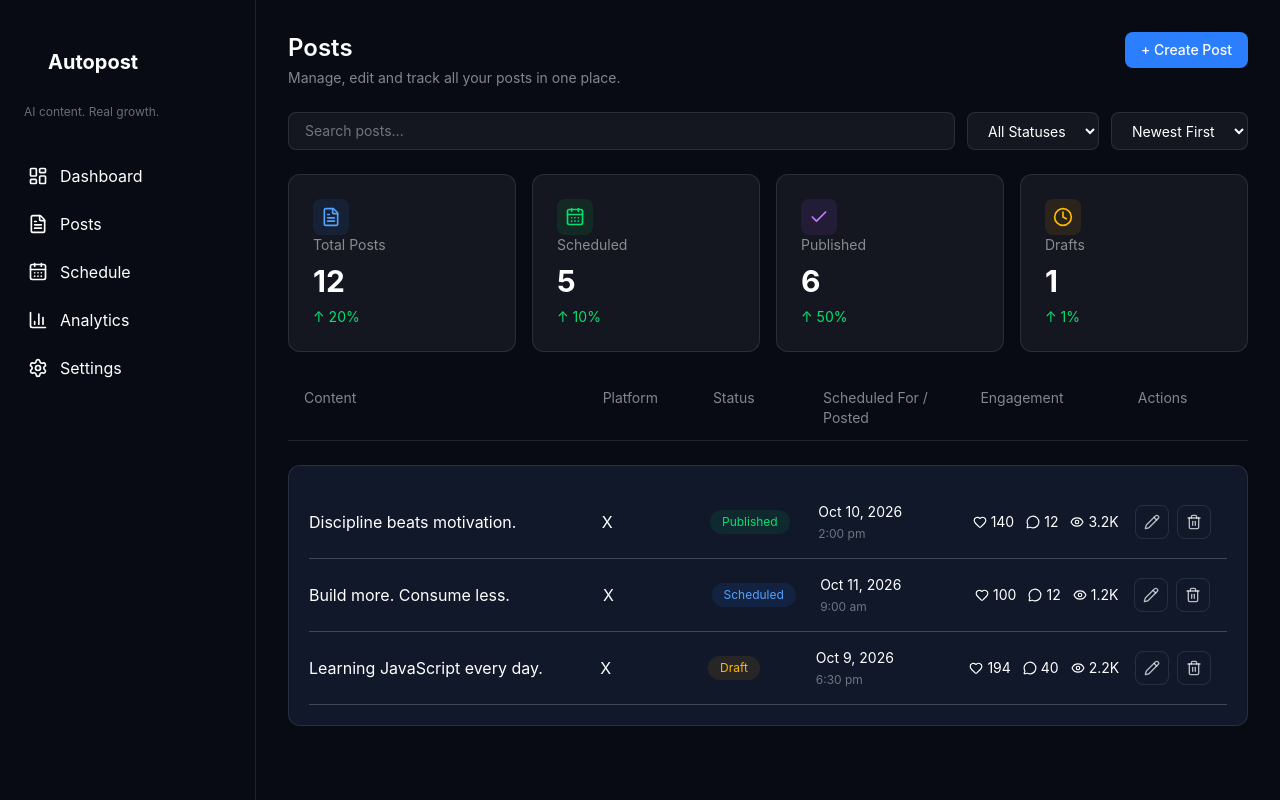
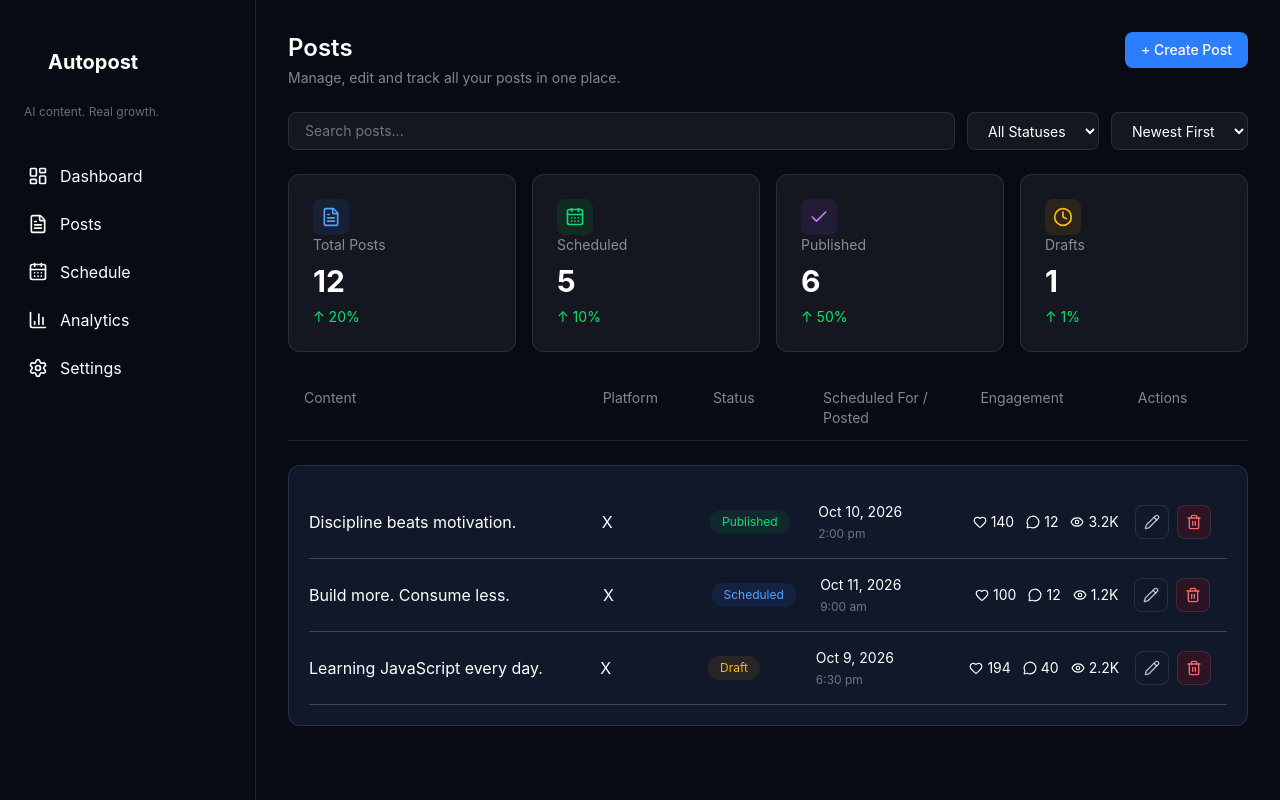
Before and after one commit to Ice-00/Autopost-, a React (Vite) app: page /posts in a window 1280 px wide. Built offline with nearby package versions, Linux system fonts and the light colour scheme.

Commit message:
colored the trash icon

```diff
--- a/src/pages/Posts.jsx
+++ b/src/pages/Posts.jsx
@@ -170,8 +170,8 @@ function Posts() {
                   <Pencil size={16} />
                 </button>
 
-                <button className="rounded-lg border border-white/10 bg-blue/20 p-2 text-white/70 hover:bg-blue/30 ">
-                  <Trash size={16} />
+                <button className="rounded-lg border border-white/10 bg-red-800/20 p-2 text-white/70 hover:bg-blue/30 ">
+                  <Trash className="text-red-400" size={16} />
                 </button>
               </div>
 
```
